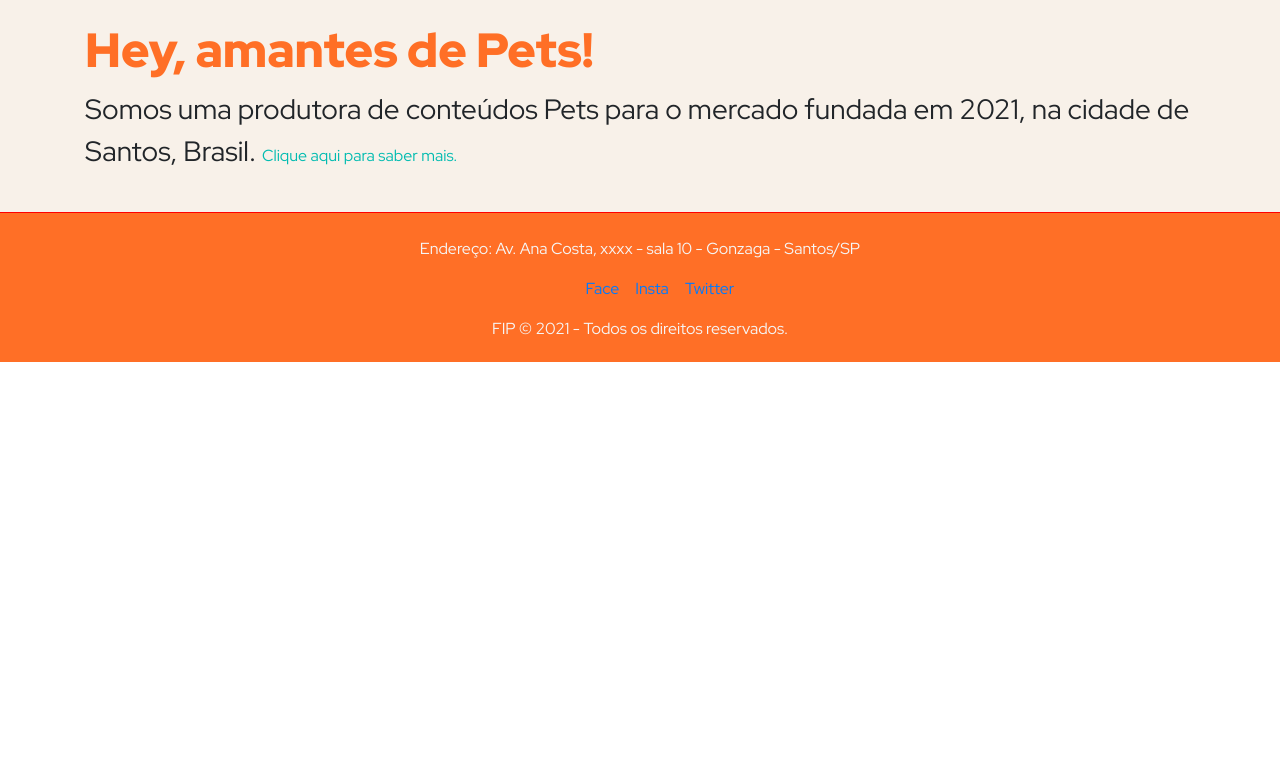
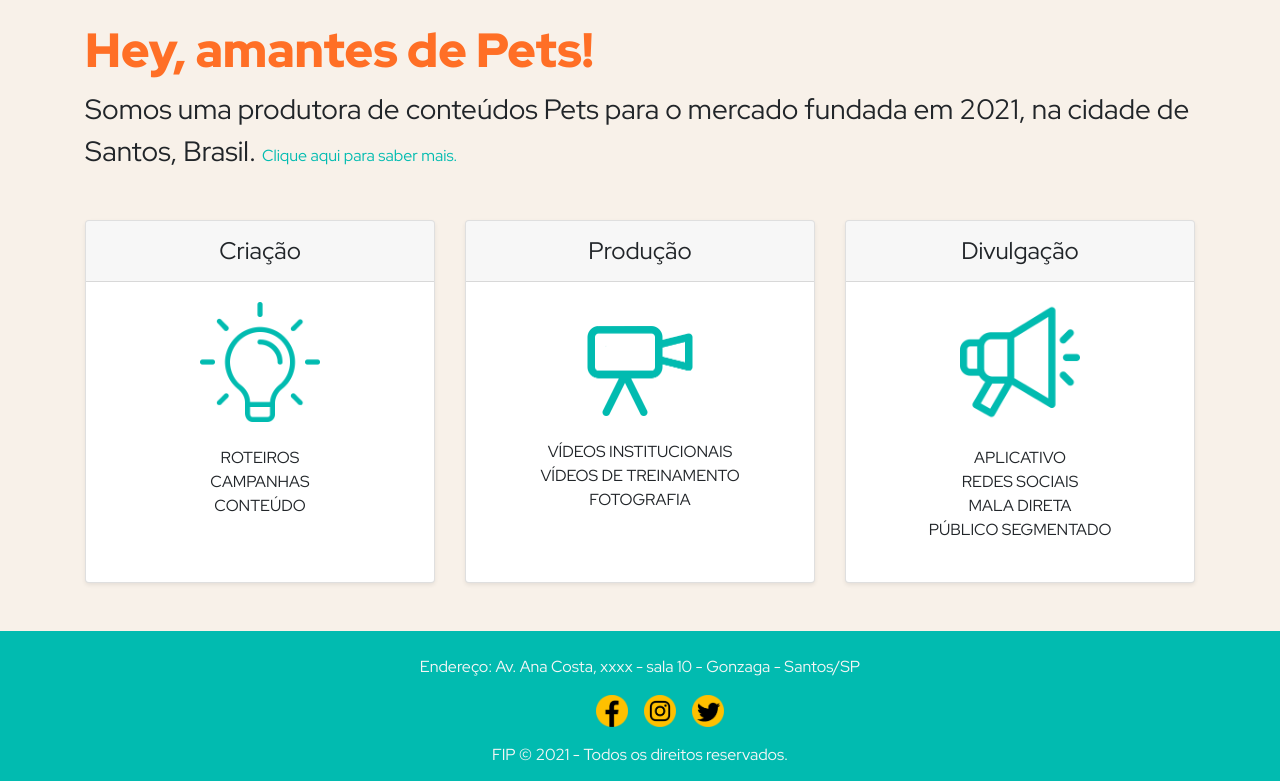
Before and after one commit to coelhoadler/FIP, a plain HTML site: page index.html in a window 1280 px wide. Shown: the part 1032-1813 px from the top of the page. Before the commit the page ends 1394 px from the top, so only its background shows below. Drawn offline with nearby package versions, Linux system fonts and the light colour scheme.

Commit message:
feat: finalizando home

```diff
--- a/assets/css/shared.css
+++ b/assets/css/shared.css
@@ -34,13 +34,16 @@ body ,html{
     color: #01bbb0;
 }
 
+.card-body {
+    height: 300px;
+}
+
 
 /* Footer */
 
 .my-footer {
-    border-top: 1px solid red;
     min-height: 150px;
-    background-color: #FF6F26;
+    background-color: #01bbb0;
 }
 
 .my-footer .address, .my-footer .copyright {
@@ -54,4 +57,6 @@ body ,html{
 
 .social-list .ico {
     margin: 0 .5rem;
+    height: 32px;
+    width: 32px;
 }
--- a/index.html
+++ b/index.html
@@ -95,6 +95,56 @@
         <h1 class="title">Hey, amantes de Pets!</h1>
         <p class="mt-2 text">Somos uma produtora de conteúdos Pets para o mercado fundada em 2021, na cidade de Santos,
           Brasil. <a class="link" href="pages/sobre.html"> Clique aqui para saber mais.</a></p>
+
+        <div class="row row-cols-1 row-cols-md-3 mt-5 text-center">
+          <div class="col">
+            <div class="card mb-4 rounded-3 shadow-sm">
+              <div class="card-header py-3">
+                <h4 class="my-0 fw-normal">Criação</h4>
+              </div>
+              <div class="card-body">
+                <img src="assets/imgs/lamp.png" class="mb-2" height="120" alt="Criamos conteúdo">
+                <ul class="list-unstyled mt-3 mb-4">
+                  <li>ROTEIROS</li>
+                  <li>CAMPANHAS</li>
+                  <li>CONTEÚDO</li>
+                </ul>
+              </div>
+            </div>
+          </div>
+          <div class="col">
+            <div class="card mb-4 rounded-3 shadow-sm">
+              <div class="card-header py-3">
+                <h4 class="my-0 fw-normal">Produção</h4>
+              </div>
+              <div class="card-body">
+                <img src="assets/imgs/video-camera.png" class="mt-4 mb-2" height="90" alt="Criamos conteúdo">
+                <ul class="list-unstyled mt-3 mb-4">
+                  <li>VÍDEOS INSTITUCIONAIS</li>
+                  <li>VÍDEOS DE TREINAMENTO</li>
+                  <li>FOTOGRAFIA</li>
+                </ul>
+              </div>
+            </div>
+          </div>
+          <div class="col">
+            <div class="card mb-4 rounded-3 shadow-sm">
+              <div class="card-header py-3">
+                <h4 class="my-0 fw-normal">Divulgação</h4>
+              </div>
+              <div class="card-body">
+                <img src="assets/imgs/megaphone.png" class="mb-2" height="120" alt="Criamos conteúdo">
+                <ul class="list-unstyled mt-3 mb-4">
+                  <li>APLICATIVO</li>
+                  <li>REDES SOCIAIS</li>
+                  <li>MALA DIRETA</li>
+                  <li>PÚBLICO SEGMENTADO</li>
+                </ul>
+              </div>
+            </div>
+          </div>
+        </div>
+
       </div>
     </div>
 
@@ -104,9 +154,19 @@
     <div class="container text-center">
       <p class="address">Endereço: Av. Ana Costa, xxxx - sala 10 - Gonzaga - Santos/SP</p>
       <ul class="social-list">
-        <li class="ico"><a target="_blank" href="https://www.facebook.com/FIP-Produtora-Pet-100497338866715/">Face</a></li>
-        <li class="ico"><a target="_blank" href="https://www.instagram.com/fip.produtorapet/">Insta</a></li>
-        <li class="ico"><a target="_blank" href="https://www.instagram.com/fip.produtorapet/">Twitter</a></li>
+        <li class="ico"><a target="_blank" href="https://www.facebook.com/FIP-Produtora-Pet-100497338866715/">
+            <img src="assets/imgs/facebook.png" alt="facebook" height="32" width="32">
+          </a>
+        </li>
+        <li class="ico"><a target="_blank" href="https://www.instagram.com/fip.produtorapet/">
+            <img src="assets/imgs/instagram.png" alt="instragram" height="32" width="32">
+          </a>
+        </li>
+        <li class="ico">
+          <a target="_blank" href="https://twitter.com/PetFip">
+            <img src="assets/imgs/twitter.png" alt="Twitter" height="32" width="32">
+          </a>
+        </li>
       </ul>
       <p class="copyright">FIP © 2021 - Todos os direitos reservados.</p>
     </div>
```
Also changed, not shown: pages/galeria.html (+13 -3 lines), pages/servicos.html (+13 -3 lines), pages/sobre.html (+18 -8 lines), assets/imgs/facebook.png (added), assets/imgs/instagram.png (added), assets/imgs/lamp.png (added), assets/imgs/megaphone.png (added), assets/imgs/twitter.png (added), assets/imgs/video-camera.png (added), 6 other files.
